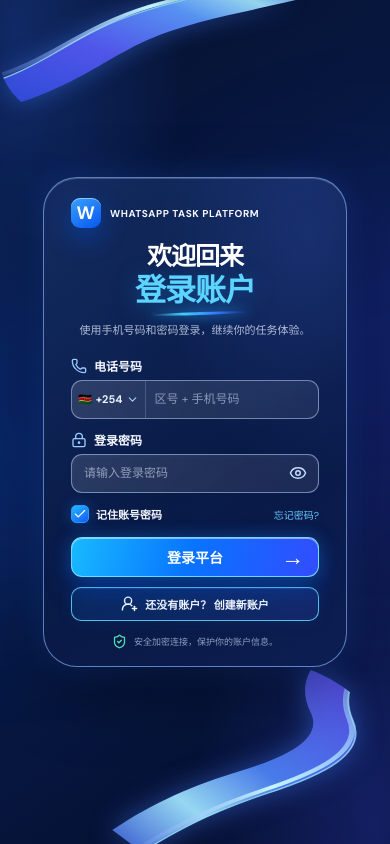
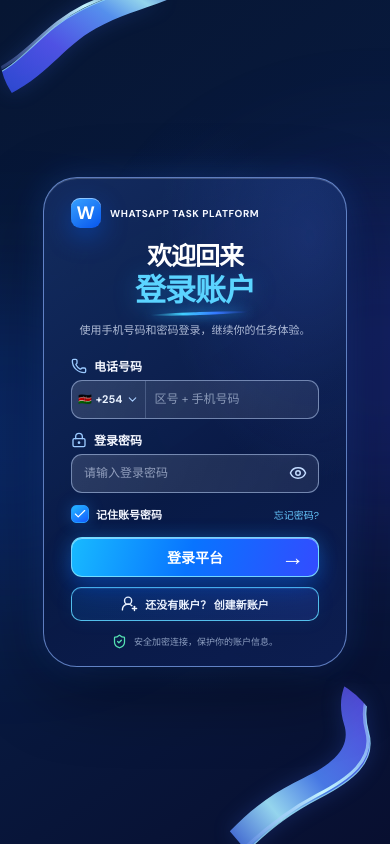
Before and after one commit to xiaolongsvip/whatsapp-task-platform, a Next.js app in the folder apps/web/: page / in a window 390 px wide. Built offline with nearby package versions, Linux system fonts and the light colour scheme.

Commit message:
Polish login artwork with restrained opposite-corner aurora curves

```diff
--- a/apps/web/src/app/globals.css
+++ b/apps/web/src/app/globals.css
@@ -1082,3 +1082,26 @@ a { -webkit-tap-highlight-color:transparent; }
   .aurora-ribbon-top {height:145px;left:0;top:0;}
   .aurora-ribbon-bottom {height:190px;right:0;bottom:0;}
 }
+
+
+/* Clean premium corner aurora artwork — limited to two opposite corners */
+.aurora-login:before,.aurora-login:after {display:none!important;}
+.aurora-ribbon {
+  position:absolute;z-index:0;display:block;overflow:hidden;pointer-events:none;
+  opacity:1;background:none!important;box-shadow:none!important;transform:none!important;
+  filter:drop-shadow(0 0 10px rgba(62,112,255,.22));
+}
+.aurora-ribbon-top {width:240px;height:145px;left:0;top:0;right:auto;bottom:auto;}
+.aurora-ribbon-bottom {width:250px;height:190px;right:0;bottom:0;left:auto;top:auto;}
+.aurora-ribbon-top svg,.aurora-ribbon-bottom svg {display:block;width:100%;height:100%;overflow:hidden;}
+.aurora-card {position:relative;z-index:2;}
+.aurora-orb {z-index:-1;}
+@media(max-width:600px) {
+ .aurora-login {background:radial-gradient(ellipse at 50% 48%,rgba(27,75,165,.22) 0%,transparent 47%),linear-gradient(145deg,#071633 0%,#081b42 54%,#080f30 100%);}
+ .aurora-ribbon-top {width:220px;height:132px;left:0;top:0;}
+ .aurora-ribbon-bottom {width:225px;height:172px;right:0;bottom:0;}
+}
+@media(max-width:360px) {
+ .aurora-ribbon-top {width:190px;height:118px;}
+ .aurora-ribbon-bottom {width:195px;height:150px;}
+}
```
